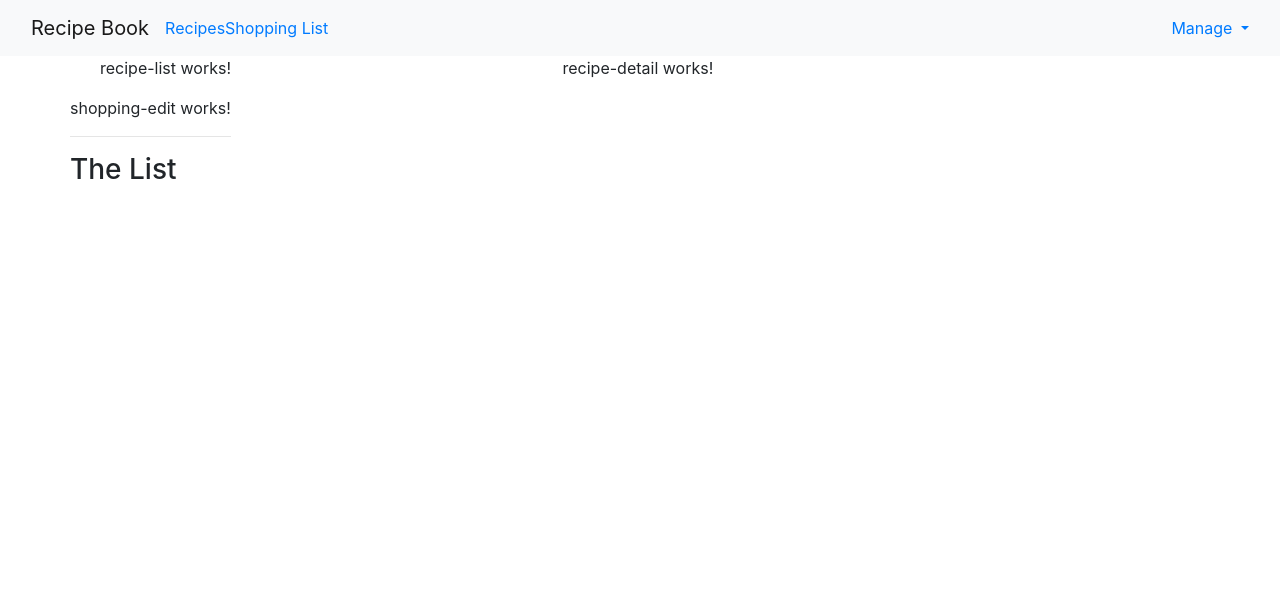
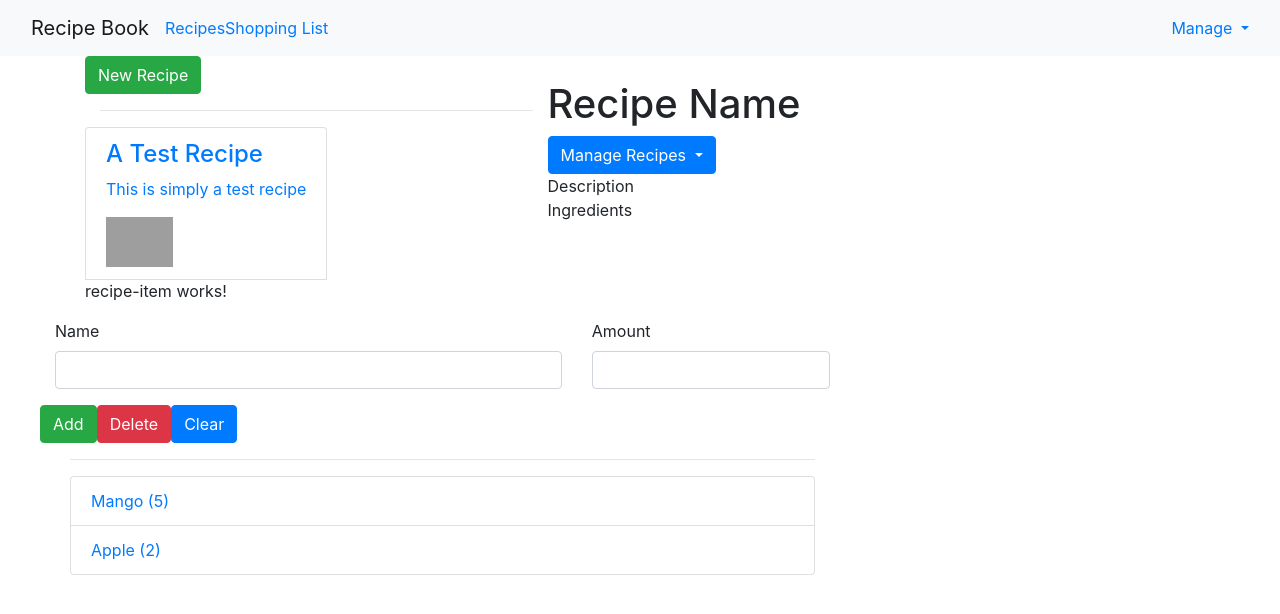
Before and after one commit to VishalCloudAnalogy/AngularTraining, an Angular app: page / in a window 1280 px wide. Shown: the top 614 px of the page. Built offline with nearby package versions, Linux system fonts and the light colour scheme; grey boxes are pictures that could not be loaded.

Commit message:
Recipe List and Shopping List

```diff
--- a/src/app/app.component.html
+++ b/src/app/app.component.html
@@ -4,6 +4,7 @@
     <div class="col-md-12">
       <app-recipes></app-recipes>
       <app-shopping-list></app-shopping-list>
+
     </div>
   </div>
 </div>
--- a/src/app/recipes/recipe-detail/recipe-detail.component.html
+++ b/src/app/recipes/recipe-detail/recipe-detail.component.html
@@ -1,3 +1,32 @@
-<p>
-  recipe-detail works!
-</p>
+<div class="row">
+  <div class="col-xs-12">
+    <img src="" alt="" class="img-responsive">
+  </div>
+</div>
+<div class="row">
+    <div class="col-xs-12">
+      <h1>Recipe Name</h1>
+    </div>
+  </div>
+  <div class="row">
+      <div class="col-xs-12">
+        <div class="btn-group">
+          <button type="button" class="btn btn-primary dropdown-toggle">Manage Recipes <span class="caret"></span></button>
+        </div>
+      </div>
+    </div>
+    <ul class="dropdown-menu">
+      <li><a href="#">To Shopping List</a></li>
+      <li><a href="#">Edit Recipe</a></li>
+      <li><a href="#">Delete Recipe</a></li>
+    </ul>
+    <div class="row">
+        <div class="col-xs-12">
+          Description
+        </div>
+      </div>
+      <div class="row">
+          <div class="col-xs-12">
+            Ingredients
+          </div>
+        </div>
--- a/src/app/recipes/recipe-list/recipe-item/recipe-item.component.html
+++ b/src/app/recipes/recipe-list/recipe-item/recipe-item.component.html
@@ -1,3 +1,3 @@
 <p>
-  recipe-item works!
-</p>
+    recipe-item works!
+  </p>
--- a/src/app/recipes/recipe-list/recipe-list.component.html
+++ b/src/app/recipes/recipe-list/recipe-list.component.html
@@ -1,3 +1,22 @@
-<p>
-  recipe-list works!
-</p>
+<div class="row">
+    <div class="col-xs-12">
+      <button class="btn btn-success">New Recipe</button>
+    </div>
+  </div>
+  <hr>
+  <div class="row">
+    <div class="col-xs-12">
+      <a href="#" class="list-group-item clearfix" *ngFor="let recipe of recipes">
+        <div class="pull-left">
+          <h4 class="list-group-item-heading">{{recipe.name}}</h4>
+          <p class="list-group-item-text">{{recipe.description}}</p>
+        </div>
+        <span class="pull-right">
+          <!-- <img src="{{recipe.imagePath}}" alt="{{recipe.name}}" class="img-responsive" style="max-height: 80px;"> // String Interpolation -->
+          <!-- // Property binding -->
+          <img [src]="recipe.imagePath" alt="{{recipe.name}}" class="img-responsive" style="max-height: 50px;">
+        </span>
+      </a>
+      <app-recipe-item></app-recipe-item>
+    </div>
+  </div>
--- a/src/app/recipes/recipe-list/recipe-list.component.ts
+++ b/src/app/recipes/recipe-list/recipe-list.component.ts
@@ -1,5 +1,5 @@
 import { Component, OnInit } from '@angular/core';
-
+import { Recipe } from '../recipe.model';
 @Component({
   selector: 'app-recipe-list',
   templateUrl: './recipe-list.component.html',
@@ -12,4 +12,8 @@ export class RecipeListComponent implements OnInit {
   ngOnInit() {
   }
 
+  recipes: Recipe[] = [
+    new Recipe('A Test Recipe', 'This is simply a test recipe', 'https://img1.cookinglight.timeinc.net/sites/default/files/styles/4_3_horizontal_-_1200x900/public/image/2016/09/main/1101-couscous-chicken-ck.jpg?itok=7geW7sC_')
+  ];
+
 }
--- /dev/null
+++ b/src/app/recipes/recipe.model.ts
@@ -0,0 +1,11 @@
+export class Recipe {
+    public name: string;
+    public description: string;
+    public imagePath: string;
+
+    constructor(name: string, desc: string, imagePath: string) {
+        this.name = name;
+        this.description = desc;
+        this.imagePath = imagePath;
+    }
+}
--- /dev/null
+++ b/src/app/shared/ingredient.model.ts
@@ -0,0 +1,3 @@
+export class Ingredient {
+    constructor(public name: string, public amount: number) {}
+}
--- a/src/app/shopping-list/shopping-edit/shopping-edit.component.html
+++ b/src/app/shopping-list/shopping-edit/shopping-edit.component.html
@@ -1,3 +1,24 @@
-<p>
-  shopping-edit works!
-</p>
+<div class="row">
+    <div class="col-xs-12">
+      <form>
+        <div class="row">
+          <div class="col-sm-8 form-group">
+            <label for="name">Name</label>
+            <input type="text" name="" id="name" class="form-control">
+          </div>
+          <div class="col-sm-4 form-group">
+              <label for="amount">Amount</label>
+              <input type="number" name="" id="amount" class="form-control">
+          </div>
+          <hr>
+          <div class="row">
+            <div class="col-sm-12">
+              <button class="btn btn-success" type="submit">Add</button>
+              <button class="btn btn-danger" type="button">Delete</button>
+              <button class="btn btn-primary" type="button">Clear</button>
+            </div>
+          </div>
+        </div>
+      </form>
+    </div>
+  </div>
--- a/src/app/shopping-list/shopping-list.component.html
+++ b/src/app/shopping-list/shopping-list.component.html
@@ -2,6 +2,10 @@
   <div class="col-xs-10">
     <app-shopping-edit></app-shopping-edit>
     <hr>
-    <h3>The List</h3>
+    <ul class="list-group">
+      <a href="" class="list-group-item" *ngFor="let ingredient of ingredients">
+        {{ingredient.name }} ({{ ingredient.amount}})
+      </a>
+    </ul>
   </div>
 </div>
--- a/src/app/shopping-list/shopping-list.component.ts
+++ b/src/app/shopping-list/shopping-list.component.ts
@@ -1,4 +1,5 @@
 import { Component, OnInit } from '@angular/core';
+import { Ingredient } from '../shared/ingredient.model';
 
 @Component({
   selector: 'app-shopping-list',
@@ -6,7 +7,10 @@ import { Component, OnInit } from '@angular/core';
   styleUrls: ['./shopping-list.component.css']
 })
 export class ShoppingListComponent implements OnInit {
-
+  ingredients: Ingredient[] = [
+    new Ingredient('Mango', 5),
+    new Ingredient('Apple', 2),
+  ];
   constructor() { }
 
   ngOnInit() {
```
